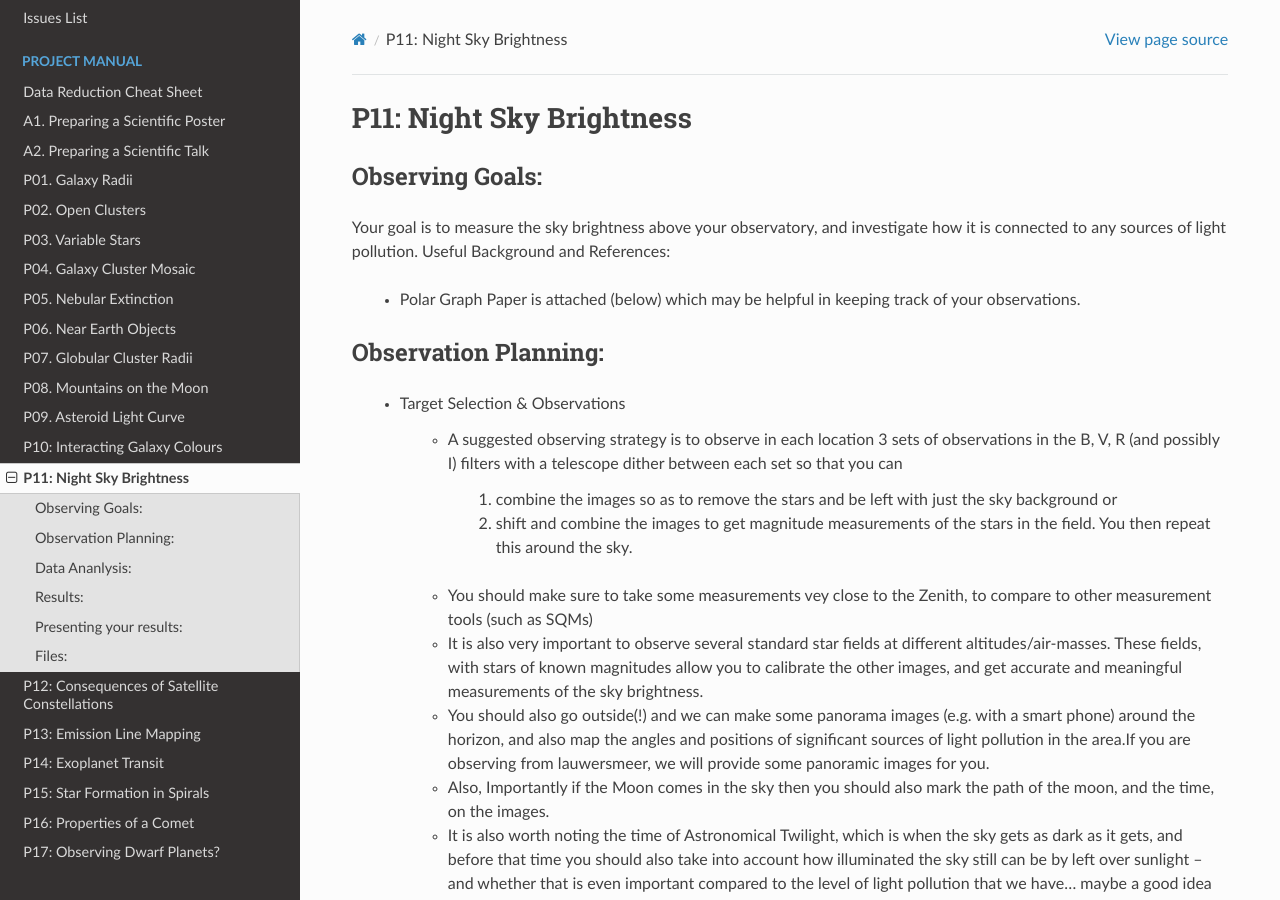
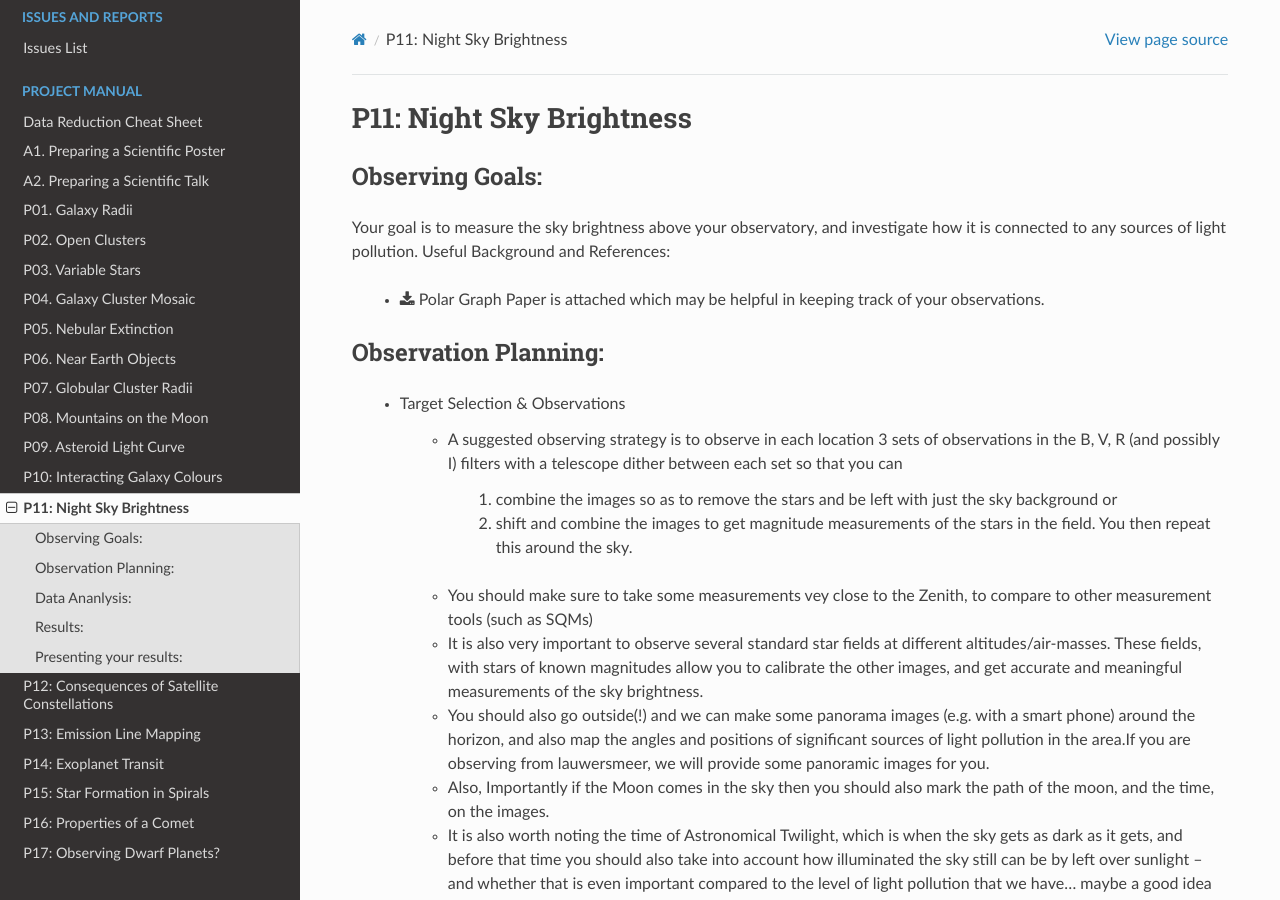
Before and after one commit to harshdmdm/knowledgebase, a Sphinx documentation site: the page built from docs/source/pm/p11-night-sky-brightness.rst, in a window 1280 px wide and 900 px high. Built offline with Sphinx 7.4.7 and the Read the Docs theme 2.0.0, drawn with Linux system fonts in a browser that asks for light colours; pages that are not in the unit, such as notebooks, are missing from menus; some of the changed text lies outside the part shown.

Commit message:
Add project files

```diff
--- a/docs/source/pm/p11-night-sky-brightness.rst
+++ b/docs/source/pm/p11-night-sky-brightness.rst
@@ -7,7 +7,7 @@
 Your goal is to measure the sky brightness above your observatory, and investigate how it is connected to any sources of light pollution.
 Useful Background and References:
 
-    * Polar Graph Paper is attached (below) which may be helpful in keeping track of your observations.
+    * :download:`Polar Graph Paper </files/Polar Graph Paper A4.pdf>` is attached which may be helpful in keeping track of your observations.
 
 Observation Planning:
 ^^^^^^^^^^^^^^^^^^^^^
@@ -39,8 +39,8 @@
 
         * As desribed above you should produce two sets of combined images for each location
 
-            * 1) median images without aligning the dithered frames, to get "blank sky" images
-            * 2) images where you align the frames and combine them to measure brightnesses of stars in the frame
+            1. median images without aligning the dithered frames, to get "blank sky" images
+            2. images where you align the frames and combine them to measure brightnesses of stars in the frame
 
     * Further Analysis for this project
 
--- a/docs/source/pm/p3-variable-stars.rst
+++ b/docs/source/pm/p3-variable-stars.rst
@@ -14,7 +14,7 @@
 
     * Target Selection
 
-        * Select a target that will reach its highest point in the sky at around 1:30am (half way between sunset and sunrise). A list of possible targets with finder charts is attached to this page (at the bottom).
+        * Select a target that will reach its highest point in the sky at around 1:30am (half way between sunset and sunrise). A :download:`list of possible targets </files/p288176_4-16-2020_23-43-42.pdf>` with finder charts is attached.
 
     * Observations
 
--- a/docs/source/pm/p4-galaxy-cluster-mosaic.rst
+++ b/docs/source/pm/p4-galaxy-cluster-mosaic.rst
@@ -56,4 +56,4 @@
 Files
 ^^^^^
 
-A file should still be added...
+:download:`p288176_4-16-2021_4-20-30.pdf </files/p288176_4-16-2021_4-20-30.pdf>`
--- a/docs/source/pm/p9-asteroid-light-curve.rst
+++ b/docs/source/pm/p9-asteroid-light-curve.rst
@@ -10,12 +10,11 @@
 Useful Background and References:
 
     * A list of currently "in the sky" asteroids is available at: https://in-the-sky.org/data/asteroids.php
-    * Attached to this page (below), are a Jupyter Notebook and a csv data file which let you find properties of asteroid light curves (from the PSI Asteroid Light Curve Database)
+    * Here are a :download:`Jupyter Notebook </files/Asteroid_LC.ipynb>` and a :download:`csv data file </files/lc_summary.csv>` which let you find properties of asteroid light curves (from the PSI Asteroid Light Curve Database)
     * Make finder charts: https://theskylive.com/ (The search here is quite bad -- but if you use google for the name of the asteroid, you can find the skylive link that way)
 
 Observation Planning:
 ^^^^^^^^^^^^^^^^^^^^^
-
 
     * Target Selection
 
@@ -28,7 +27,6 @@
 
 Data Ananlysis:
 ^^^^^^^^^^^^^^^
-
 
     * Data Reduction Basic Steps
 
```
Also changed, not shown: other parts of docs/source/pm/p11-night-sky-brightness.rst (+0 -5 lines), docs/source/files/Asteroid_LC.ipynb (added), 4 other files.
